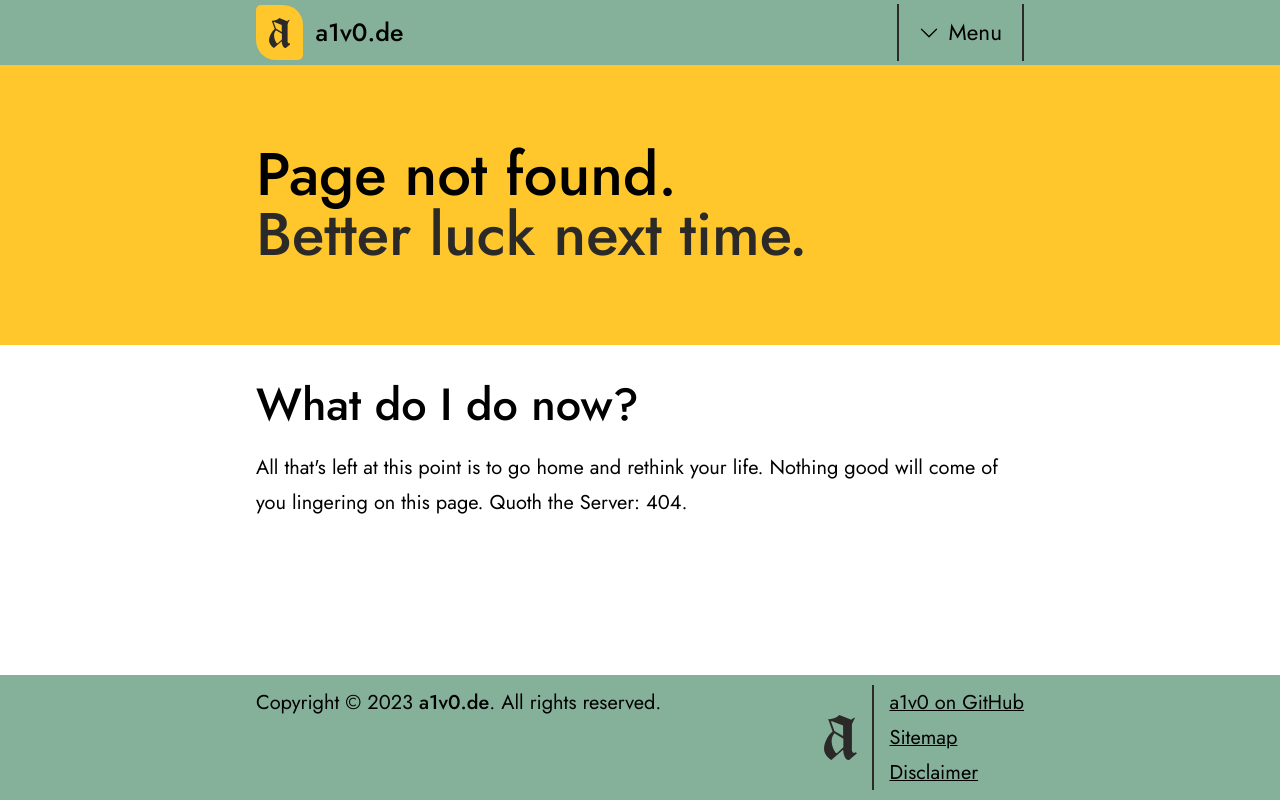
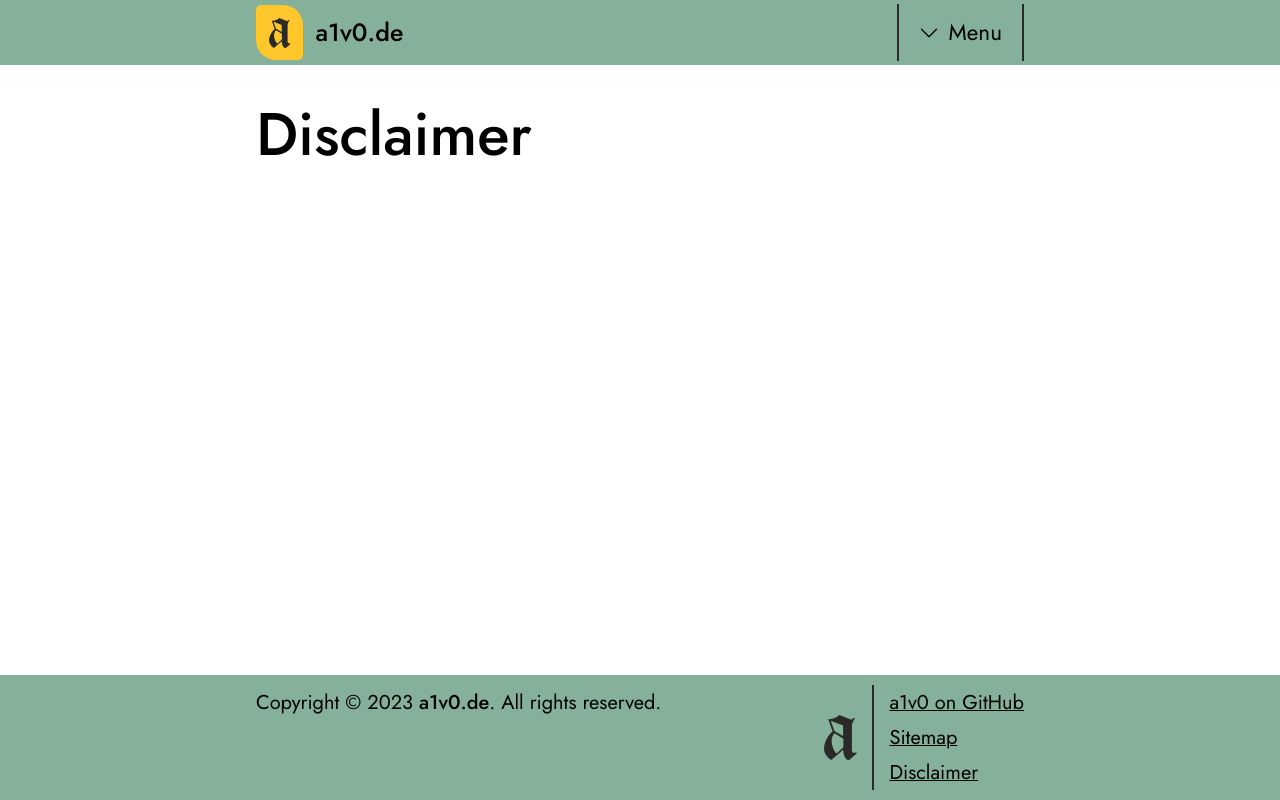
Before and after one commit to a1v0/a1v0.de, a Next.js app: page /disclaimer in a window 1280 px wide. Before the commit this address had no page. Built offline with nearby package versions, Linux system fonts and the light colour scheme.

Commit message:
Create boilerplate disclaimer page

```diff
--- /dev/null
+++ b/app/disclaimer/page.tsx
@@ -0,0 +1,11 @@
+export default function Disclaimer() {
+    return (
+        <main className="flex grow flex-col bg-background-white">
+            <div>
+                <article className="clear-gutters text-content bg-background-white">
+                    <h1>Disclaimer</h1>
+                </article>
+            </div>
+        </main>
+    );
+}
```
